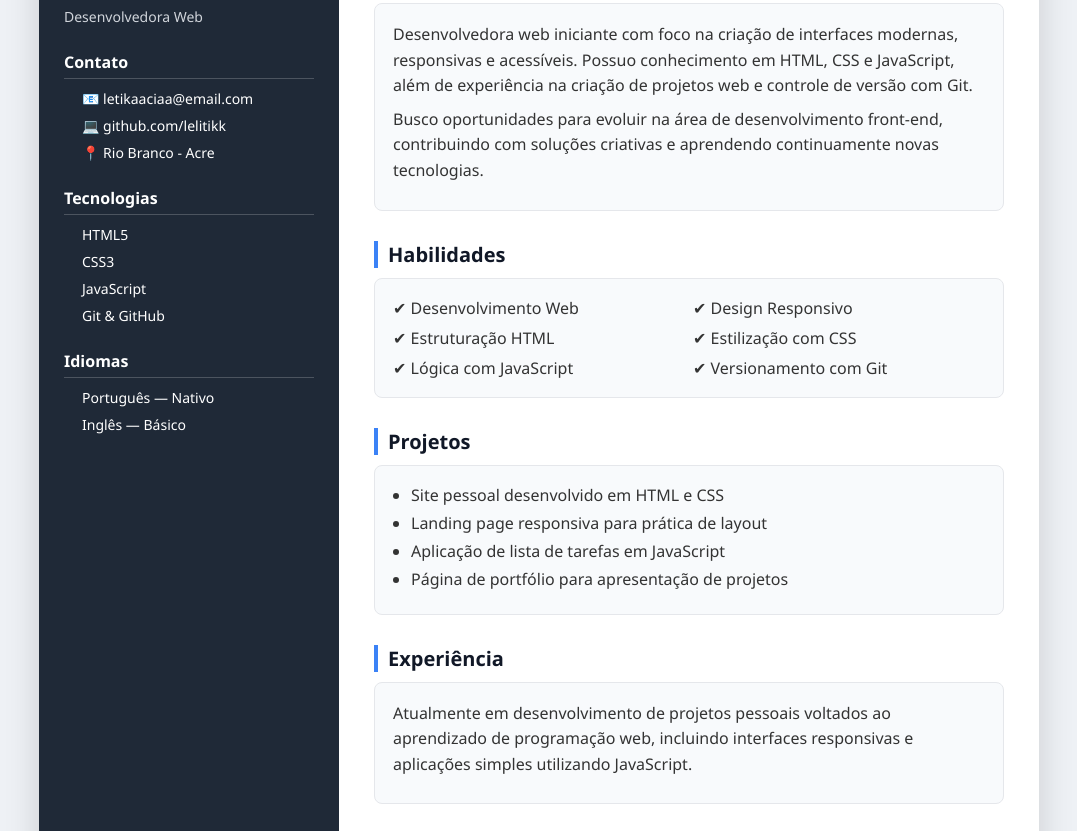
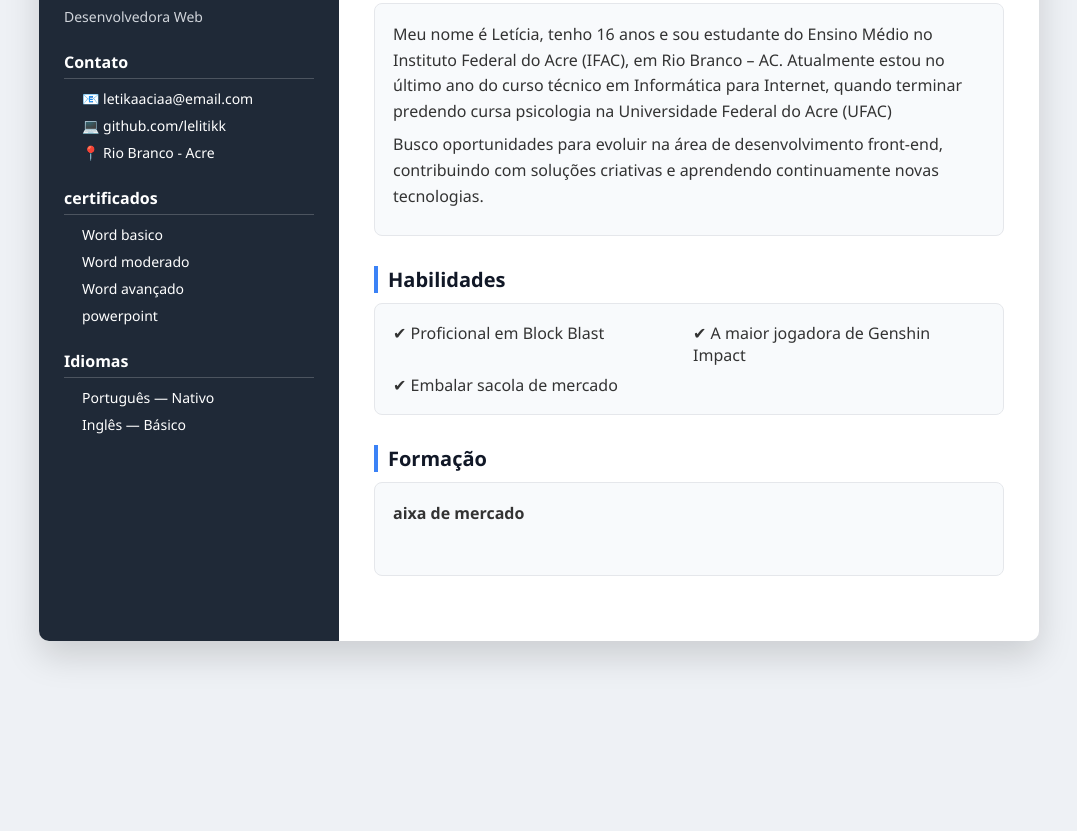
Before and after one commit to lelitikk/nexus, a plain HTML site: page index.html in a window 1280 px wide. Shown: the part 109-940 px from the top of the page, without its empty margins (101-1178 px from the left). After the commit the page ends 800 px from the top, so only its background shows below. Drawn offline with Linux system fonts and the light colour scheme.

Commit message:
Update index.html

```diff
--- a/index.html
+++ b/index.html
@@ -150,12 +150,12 @@ text-align:center;
 <li>📍 Rio Branco - Acre</li>
 </ul>
 
-<h3>Tecnologias</h3>
+<h3>certificados</h3>
 <ul>
-<li>HTML5</li>
-<li>CSS3</li>
-<li>JavaScript</li>
-<li>Git & GitHub</li>
+<li>Word basico</li>
+<li>Word moderado</li>
+<li>Word avançado</li>
+<li>powerpoint</li>
 </ul>
 
 <h3>Idiomas</h3>
@@ -174,9 +174,7 @@ text-align:center;
 <h2>Resumo Profissional</h2>
 <div class="card">
 <p>
-Desenvolvedora web iniciante com foco na criação de interfaces modernas,
-responsivas e acessíveis. Possuo conhecimento em HTML, CSS e JavaScript,
-além de experiência na criação de projetos web e controle de versão com Git.
+Meu nome é Letícia, tenho 16 anos e sou estudante do Ensino Médio no Instituto Federal do Acre (IFAC), em Rio Branco – AC. Atualmente estou no último ano do curso técnico em Informática para Internet, quando terminar predendo cursa psicologia na Universidade Federal do Acre (UFAC)
 </p>
 
 <p>
@@ -190,50 +188,21 @@ tecnologias.
 <section>
 <h2>Habilidades</h2>
 <div class="card skills">
-<span>✔ Desenvolvimento Web</span>
-<span>✔ Design Responsivo</span>
-<span>✔ Estruturação HTML</span>
-<span>✔ Estilização com CSS</span>
-<span>✔ Lógica com JavaScript</span>
-<span>✔ Versionamento com Git</span>
+<span>✔ Proficional em Block Blast</span>
+ <span>✔ A maior jogadora de Genshin Impact</span>
+ <span>✔ Embalar sacola de mercado</span>
 </div>
 </section>
 
-<section>
-<h2>Projetos</h2>
-<div class="card">
-<ul>
-<li>Site pessoal desenvolvido em HTML e CSS</li>
-<li>Landing page responsiva para prática de layout</li>
-<li>Aplicação de lista de tarefas em JavaScript</li>
-<li>Página de portfólio para apresentação de projetos</li>
-</ul>
-</div>
-</section>
-
-<section>
-<h2>Experiência</h2>
-<div class="card">
-<p>
-Atualmente em desenvolvimento de projetos pessoais voltados ao aprendizado
-de programação web, incluindo interfaces responsivas e aplicações simples
-utilizando JavaScript.
-</p>
-</div>
-</section>
 
 <section>
 <h2>Formação</h2>
 <div class="card">
-<p><strong>Informática para Internet</strong></p>
-<p>Curso focado em fundamentos de desenvolvimento web.</p>
+<p><strong>aixa de mercado</strong></p>
+
 
 <br>
 
-<p><strong>Programação Web</strong></p>
-<p>Estudos em HTML, CSS, JavaScript e práticas de desenvolvimento.</p>
-</div>
-</section>
 
 </div>
 </div>
```
